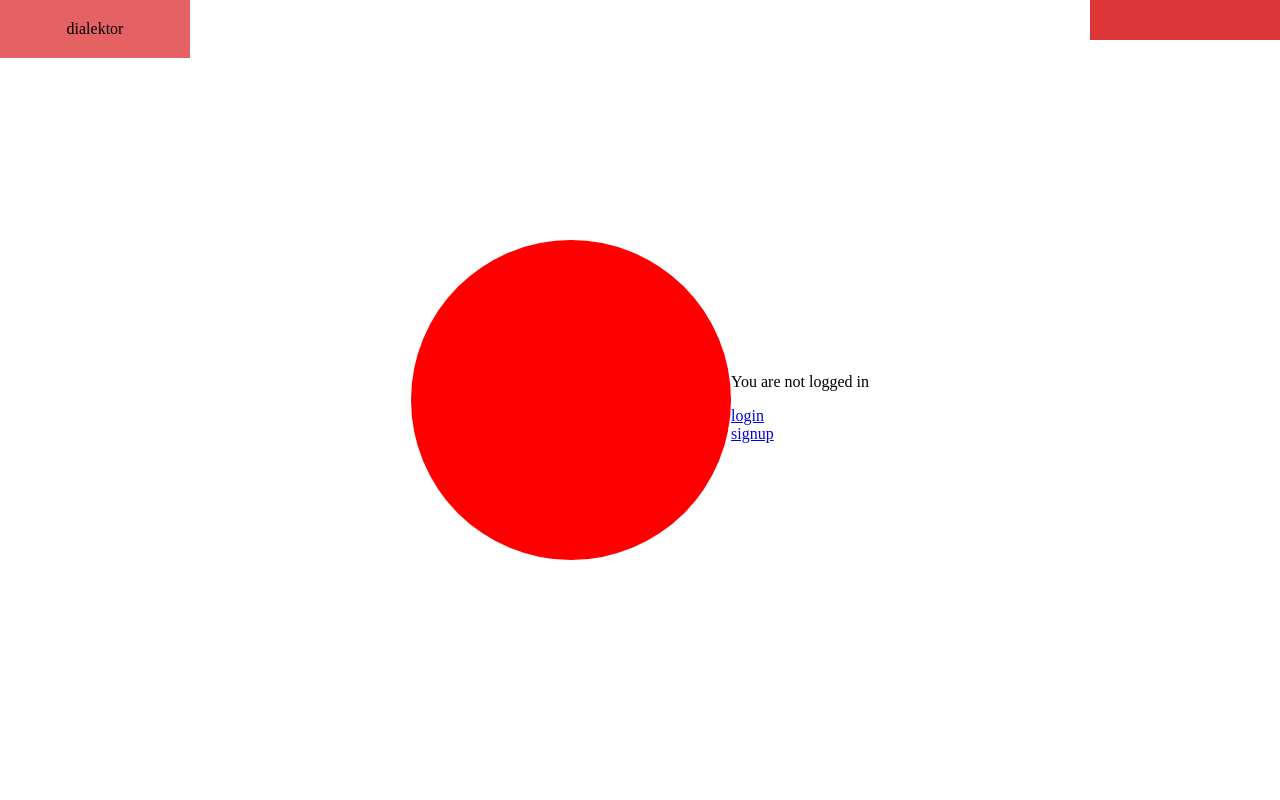
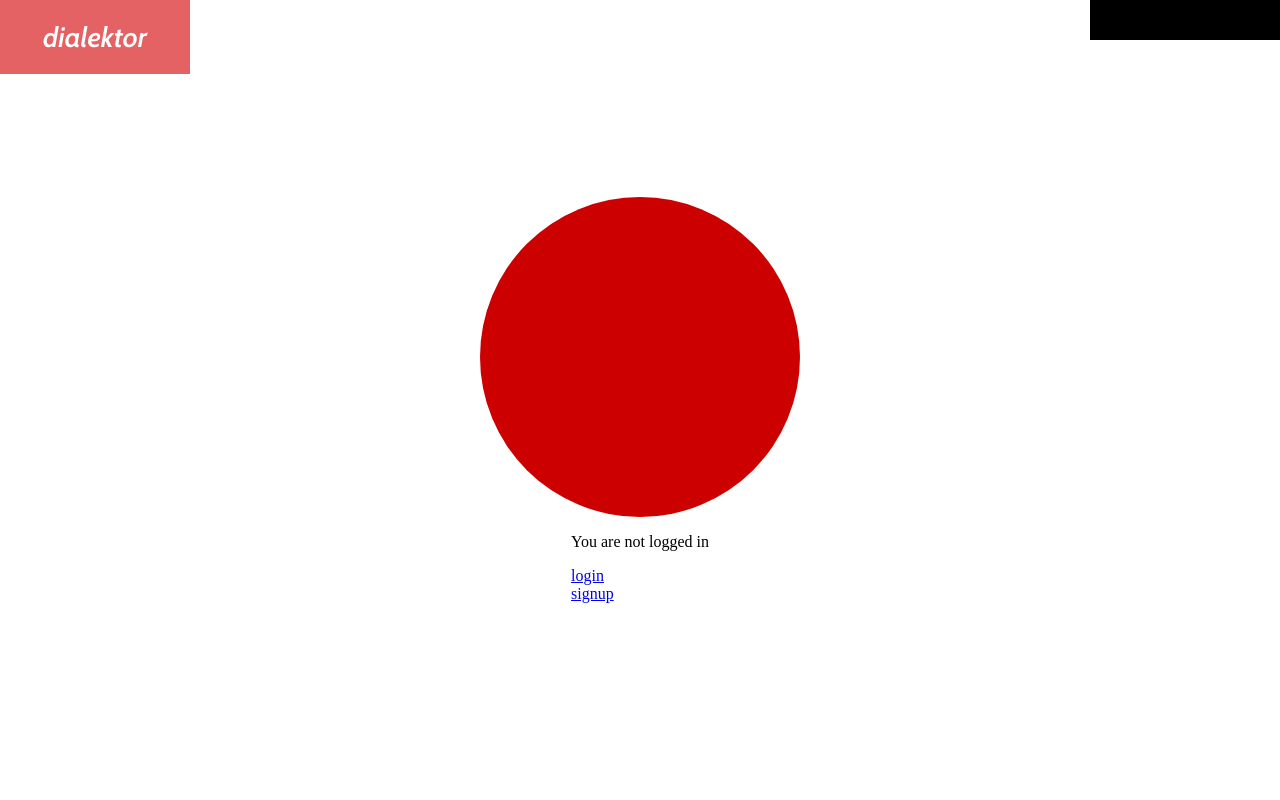
Before and after one commit to yasharAhari/Dialektor, a Django app: page / in a window 1280 px wide. Run offline with Django 3.2, Linux system fonts and the light colour scheme.

Commit message:
basic css design implemented

```diff
--- a/static/style.css
+++ b/static/style.css
@@ -1,3 +1,5 @@
+@import url('https://fonts.googleapis.com/css?family=Cabin:600i&display=swap');
+
 html, body
 {
   margin:0;
@@ -6,8 +8,11 @@ html, body
 
 #profile
 {
+  font-family: 'Cabin', sans-serif;
+  font-size: 28px;
   padding: 20px;
-  background-color: #dd3639;
+  background-color: #000;
+  color:white;
   width: 150px;
   text-align: center;
   display: inline-block;
@@ -16,8 +21,11 @@ html, body
 
 #logo
 {
+  font-family: 'Cabin', sans-serif;
+  font-size: 28px;
   padding: 20px;
-  background-color: #dd3639;
+  background-color: #000;
+  color:white;
   width: 150px;
   text-align: center;
   display: inline-block;
@@ -40,12 +48,38 @@ html, body
   display:flex;
   justify-content: center;
   align-items:center;
+  flex-direction:column;
 }
 #rec
 {
   width: 40vmin;
   height: 40vmin;
-  background: red;
   border-radius: 50%;
+  background:#cd0000;
 
 }
+
+#rec:hover
+{
+  background-color:#E11414
+}
+
+#pause
+{
+  display: none;
+  width: 40vmin;
+}
+
+#stop{
+  height: 40vmin;
+  width: 40vmin;
+  background-color: #000;
+  display: none;
+}
+
+#time
+{
+  display: none;
+  font-family: 'Cabin', sans-serif;
+  font-size: 28px;
+}
--- a/templates/home.html
+++ b/templates/home.html
@@ -2,6 +2,7 @@
 {% block title %}Home{% endblock %}
 {% block content %}
 <link rel="stylesheet" type="text/css" href="static/style.css">
+<script src="https://ajax.googleapis.com/ajax/libs/jquery/3.4.1/jquery.min.js"></script>
 
 <div class="container">
     <div id="logo">dialektor</div>
@@ -9,6 +10,9 @@
 </div>
 <div class="content">
     <div id="rec"></div>
+    <img id="pause" src="static/pause.svg">
+    <div id="stop"></div>
+    <p id="time">0:00</p>
 <div>
 {% if user.is_authenticated %}
 {% else %}
```
Also changed, not shown: static/pause.svg (added).
